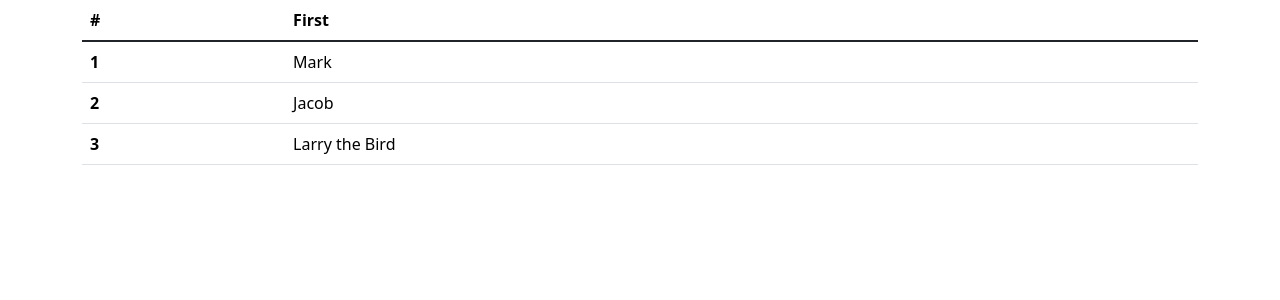
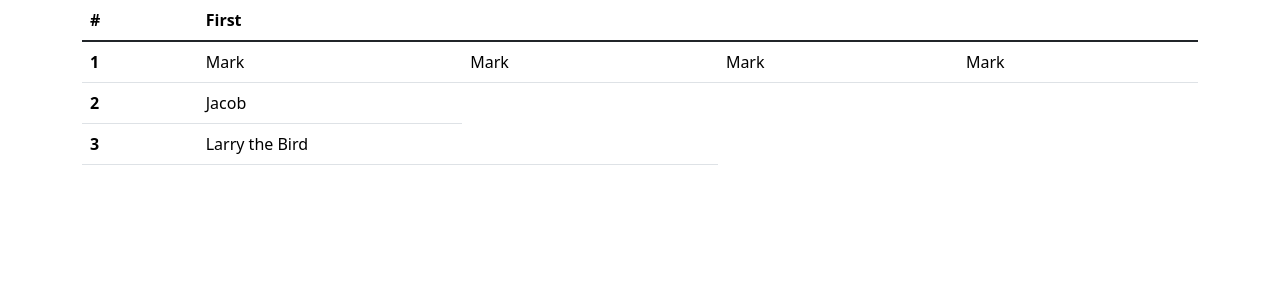
Before and after one commit to eulerBM/fala_brasil, a Django app: page /friend/ in a window 1280 px wide. Shown: the part 56-356 px from the top of the page. Run offline with Django 4.2, Linux system fonts and the light colour scheme; a user stored in the database is signed in.

Commit message:
tabea..p

```diff
--- a/templates/friend/friend.html
+++ b/templates/friend/friend.html
@@ -16,6 +16,10 @@
         <tbody class="table-group-divider">
           <tr>
             <th scope="row">1</th>
+            <td>Mark</td>
+
+            <td>Mark</td>
+            <td>Mark</td>
             <td>Mark</td>
           </tr>
           <tr>
```
